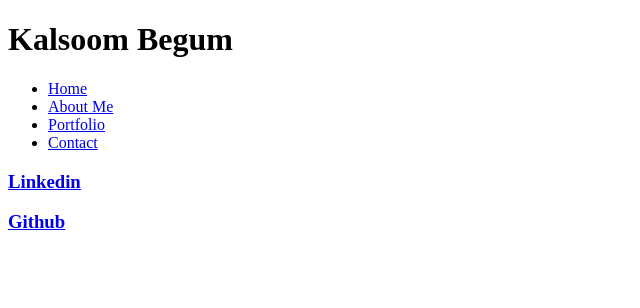
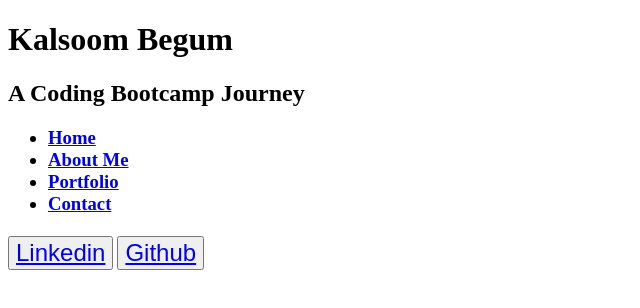
Before and after one commit to kb3gum/My-Personal-Portfolio-Week-2, a plain HTML site: page index.html in a window 1280 px wide. Shown: the whole page, without its empty margins (0-640 px from the left). Drawn offline with Linux system fonts and the light colour scheme.

Commit message:
added title in index

```diff
--- a/index.html
+++ b/index.html
@@ -8,20 +8,22 @@
       rel="stylesheet"
       href="My-Personal-Portfolio-Week-2\assets\css\style.css"
     />
-
-    <title>Kalsoom Begum- My Personal Portfolio</title>
+<title>Kalsoom Begum- My Personal Portfolio</title>
   </head>
 
+  <main></main>
   <body>
     <header class="header">
       <h1>Kalsoom Begum</h1>
+      <h2><span class="text">A Coding Bootcamp Journey</span></h2>
+
       <nav>
-        <ul>
-          <li><a href="index.html">Home</a></li>
+        <ul><h3>
+          <li><a href="index.html">Home </a></li>
           <li><a href="about me.html">About Me</a></li>
           <li><a href="portfolio.html">Portfolio</a></li>
           <li><a href="contact.html">Contact</a></li>
-        </ul>
+        </ul></h3>
       </nav>
     </header>
   </body>
@@ -29,11 +31,10 @@
   <main></main>
 
   <footer header="footer">
-    <h3>
-      <a href="https://www.linkedin.com/in/kalsoom-begum-36b680101/"
-        >Linkedin</a
-      >
-    </h3>
-    <h3><a href="https://github.com/kb3gum">Github</a></h3>
+    <h4>
+    <button style="font-size:24px"><a href="https://www.linkedin.com/in/kalsoom-begum-36b680101/">Linkedin</a><i><class= fa fa-linkedin></i></button>
+    </43>
+    <button style="font-size:24px"><a href="https://github.com/kb3gum">Github</a><i><class="github"></i></button>
+
   </footer>
 </html>
```
